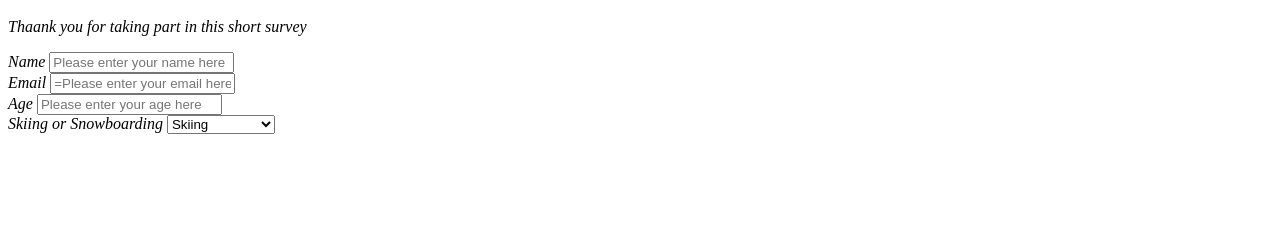
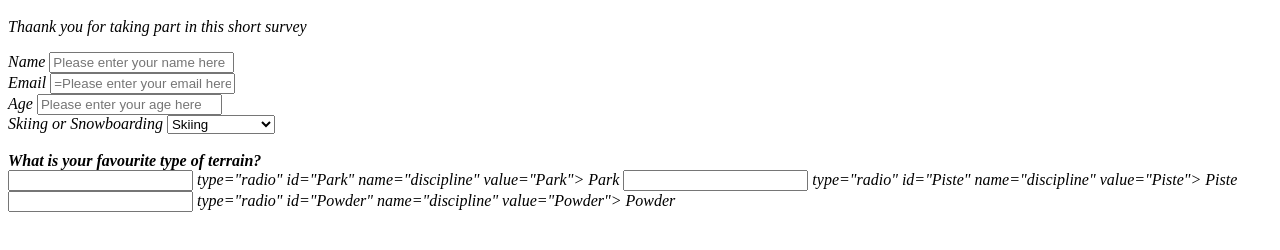
Before and after one commit to bitby-bit/survey-form, a plain HTML site: page index.html in a window 1280 px wide. Shown: the part 48-298 px from the top of the page. Drawn offline with Linux system fonts and the light colour scheme.

Commit message:
Update index.html

```diff
--- a/index.html
+++ b/index.html
@@ -35,13 +35,20 @@
           <br>
           <br>
 
+         <label for="discipline" id="discipline"> <b> What is your favourite type of terrain? </b> </label>
+         <br>
 
+         <input id"discipline"> type="radio" id="Park" name="discipline" value="Park">
+         <label for=discipline"> Park </label>
 
+         <input id"discipline"> type="radio" id="Piste" name="discipline" value="Piste">
+         <label for=discipline"> Piste </label>
 
+         <input id"discipline"> type="radio" id="Powder" name="discipline" value="Powder">
+         <label for=discipline"> Powder </label>
 
-
-
-
+         <br>
+         <br>
 
 
 
```
